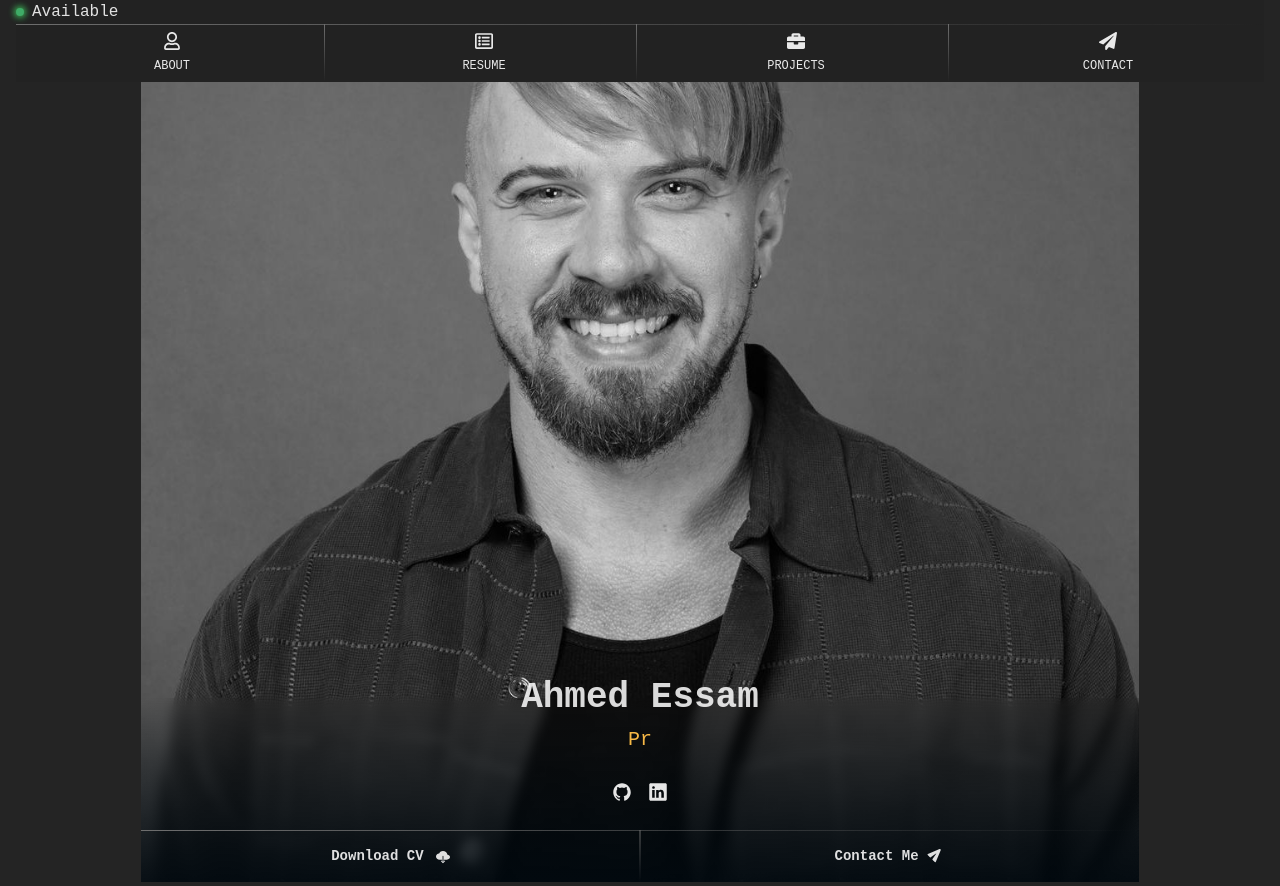
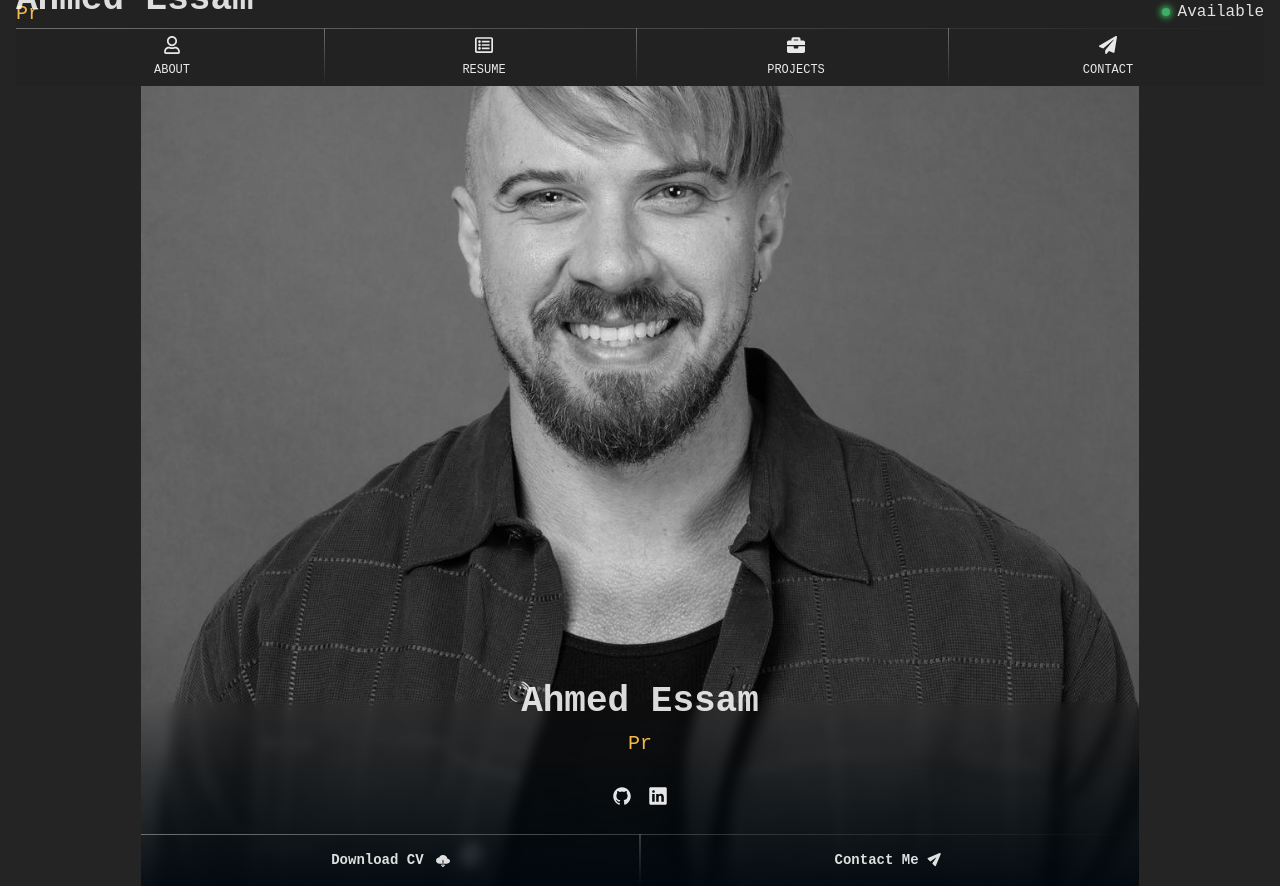
Before and after one commit to aehamdy/my-portfolio, a React (Vite) app: page / in a window 1280 px wide. Built offline with nearby package versions, Linux system fonts and the light colour scheme; a web font is replaced by a local one.

Commit message:
feat: Create MiniProfile component

```diff
--- a/src/components/Header.jsx
+++ b/src/components/Header.jsx
@@ -1,10 +1,10 @@
-import HireAvailability from "./HireAvailability";
+import MiniProfile from "./MiniProfile";
 import Navbar from "./Navbar";
 
 function Header() {
   return (
     <header className="bg-section-light dark:bg-section-dark">
-      <HireAvailability />
+      <MiniProfile />
       <Navbar />
     </header>
   );
--- /dev/null
+++ b/src/components/MiniProfile.jsx
@@ -0,0 +1,19 @@
+import HireAvailability from "./HireAvailability";
+import MyName from "./MyName";
+import TypeWriter from "./TypeWriter";
+
+function MiniProfile() {
+  return (
+    <section className="flex justify-between">
+      <div>
+        <MyName />
+        <TypeWriter />
+      </div>
+      <div>
+        <HireAvailability />
+      </div>
+    </section>
+  );
+}
+
+export default MiniProfile;
```
